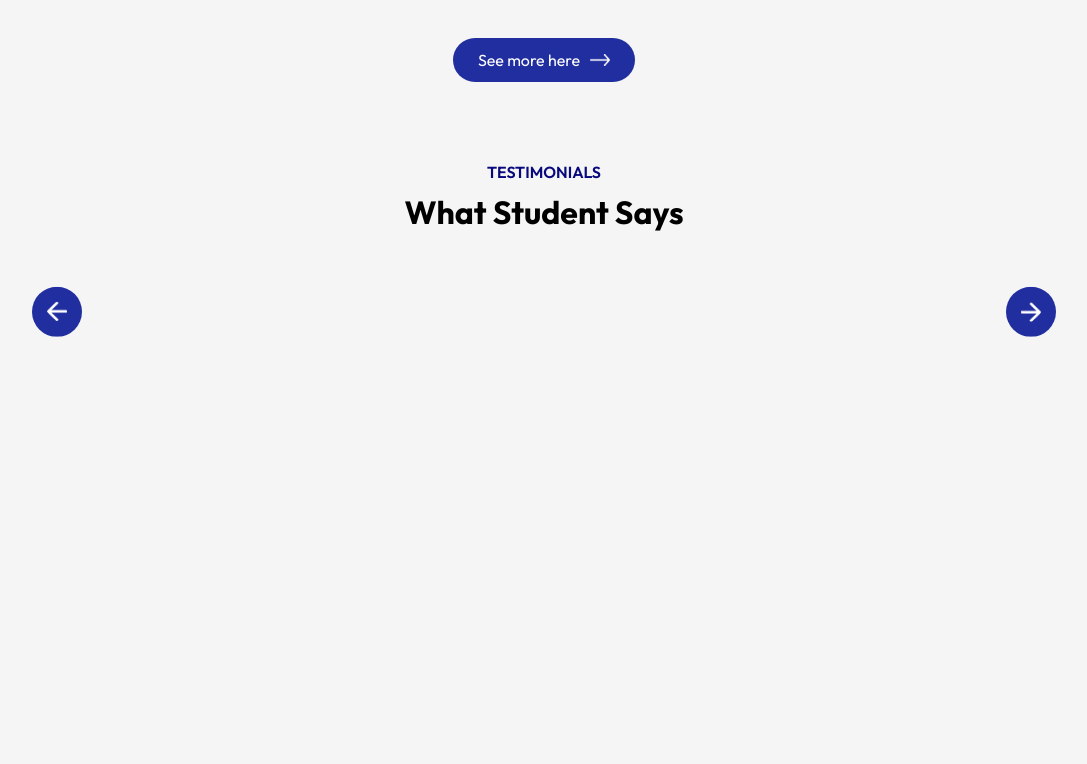
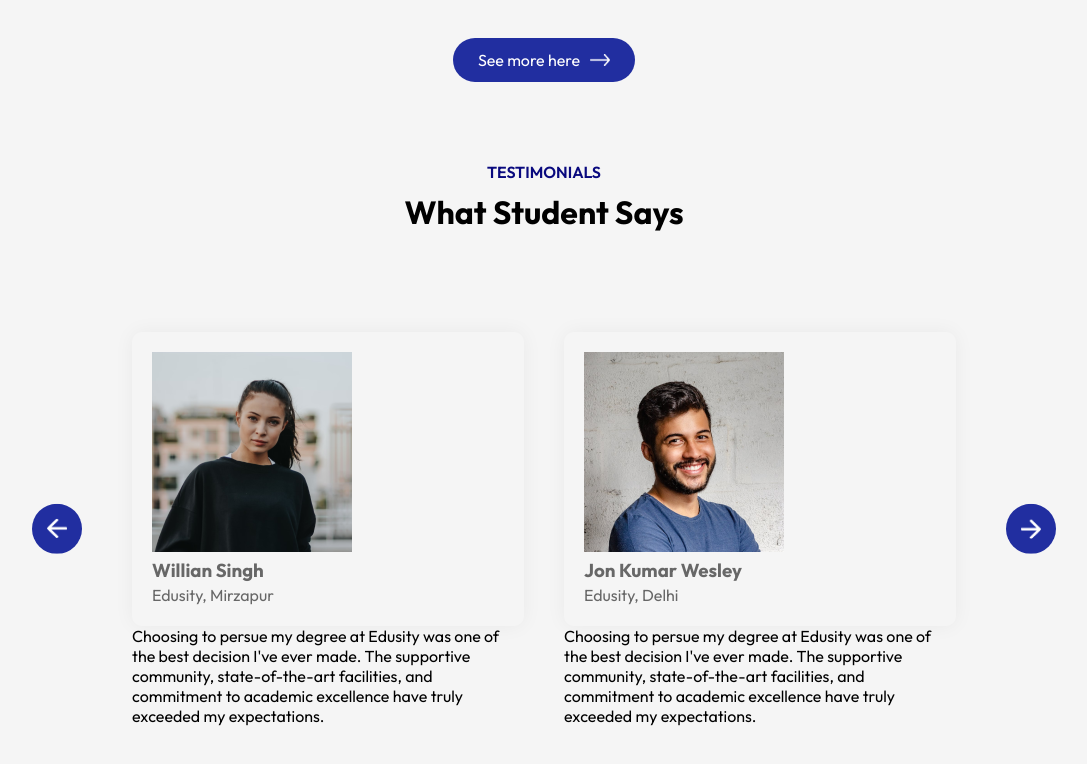
Before and after one commit to ayush-ac7/University-website, a React (Vite) app: page / in a window 1280 px wide. Shown: the part 2308-3072 px from the top of the page, without its empty margins (96-1183 px from the left). Before the commit the page ends 2645 px from the top, so only its background shows below. Built offline with nearby package versions, Linux system fonts and the light colour scheme.

Commit message:
created testimonial component

```diff
--- a/src/Components/Testimonials/Testimonials.css
+++ b/src/Components/Testimonials/Testimonials.css
@@ -19,3 +19,24 @@
     right: auto;
     left: 0;
 }
+.slider {
+    overflow: hidden;
+}
+.slider ul {
+    display: flex;
+    width: 200%;
+    overflow-x: hidden;
+    transition: 0.5s;
+}
+.slider ul li {
+    list-style: none;
+    width: 50%;
+    padding: 20px;
+}
+.slide {
+    box-shadow: 0 0 20px rgba(0,0,0,0.05);
+    padding: 20px;
+    border-radius: 10px;
+    line-height: 1.4;
+    color: #676767;
+}
--- a/src/Components/Testimonials/Testimonials.jsx
+++ b/src/Components/Testimonials/Testimonials.jsx
@@ -1,13 +1,84 @@
 import "./Testimonials.css"
 import back_icon from "../../assets/back-icon.png"
 import next_icon from "../../assets/next-icon.png"
+import user_1 from "../../assets/user-1.png"
+import user_2 from "../../assets/user-2.png"
+import user_3 from "../../assets/user-3.png"
+import user_4 from "../../assets/user-4.png"
 
 export default function Testimonials() {
     return (
         <div className="testimonials">
             <img src={back_icon} alt="" className="back-btn" />
             <img src={next_icon} alt="" className="next-btn" />
-            <div className="slider"></div>
+            <div className="slider">
+                <ul>
+                    <li>
+                        <div className="slide">
+                            <div className="user-info">
+                                <img src={user_1} alt="" />
+                            </div>
+                            <div>
+                                <h3>Willian Singh</h3>
+                                <span>Edusity, Mirzapur</span>
+                            </div>
+                        </div>
+                        <p>Choosing to persue my degree at Edusity was one of
+                            the best decision I've ever made. The supportive
+                            community, state-of-the-art facilities, and commitment
+                            to academic excellence have truly exceeded my
+                            expectations.</p>
+                    </li>
+                    <li>
+                        <div className="slide">
+                            <div className="user-info">
+                                <img src={user_2} alt="" />
+                            </div>
+                            <div>
+                                <h3>Jon Kumar Wesley</h3>
+                                <span>Edusity, Delhi</span>
+                            </div>
+                        </div>
+                        <p>Choosing to persue my degree at Edusity was one of
+                            the best decision I've ever made. The supportive
+                            community, state-of-the-art facilities, and commitment
+                            to academic excellence have truly exceeded my
+                            expectations.</p>
+                    </li>
+                    <li>
+                        <div className="slide">
+                            <div className="user-info">
+                                <img src={user_3} alt="" />
+                            </div>
+                            <div>
+                                <h3>Hermoine Gupta</h3>
+                                <span>Edusity, Itawa</span>
+                            </div>
+                        </div>
+                        <p>Choosing to persue my degree at Edusity was one of
+                            the best decision I've ever made. The supportive
+                            community, state-of-the-art facilities, and commitment
+                            to academic excellence have truly exceeded my
+                            expectations.</p>
+                    </li>
+                    <li>
+                        <div className="slide">
+                            <div className="user-info">
+                                <img src={user_4} alt="" />
+                            </div>
+                            <div>
+                                <h3>Harry Puttar</h3>
+                                <span>Edusity, Punjab</span>
+                            </div>
+                        </div>
+                        <p>Choosing to persue my degree at Edusity was one of
+                            the best decision I've ever made. The supportive
+                            community, state-of-the-art facilities, and commitment
+                            to academic excellence have truly exceeded my
+                            expectations.</p>
+                    </li>
+                </ul>
+            </div>
         </div>
     )
 }
```
